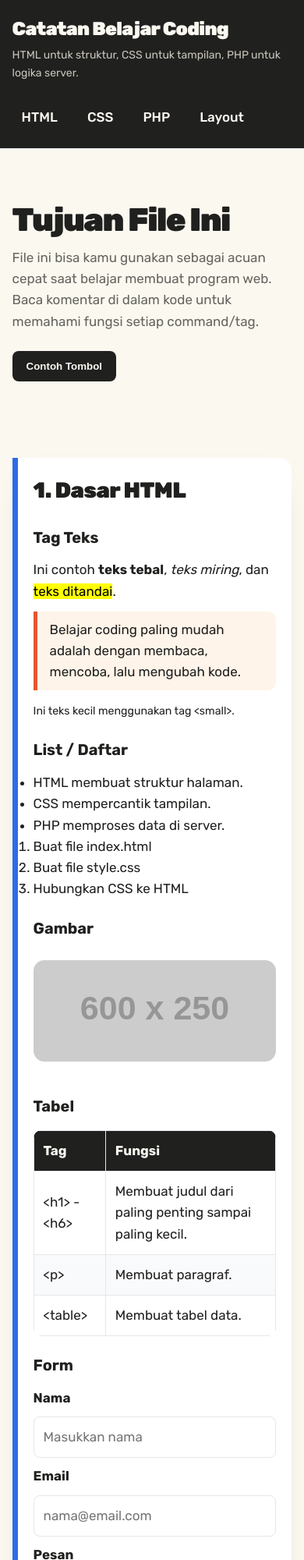
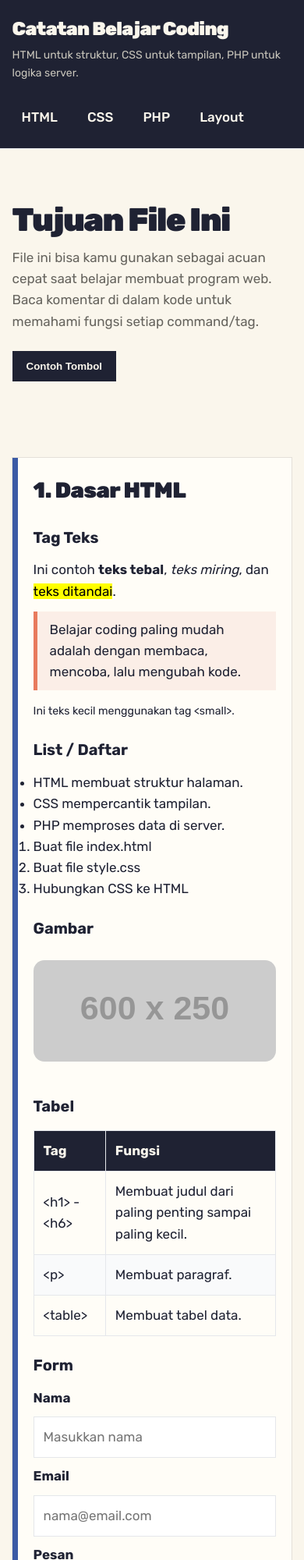
Before and after one commit to Jauzaaaaaaaaaaaaaaa/buku-saku-web, a plain HTML site: page index.html in a window 390 px wide. Shown: the top 2000 px of the page at 78% size. Drawn offline with Linux system fonts and the light colour scheme; placeholder pictures from the web are drawn by us.

Commit message:
Perbarui ke versi terbaru dari portofolio

```diff
--- a/atelier/theme.css
+++ b/atelier/theme.css
@@ -1,38 +1,38 @@
-/* MATERI WEB: buku saku. Kertas terang, pembatas warna per bahasa, sudut tertekuk. */
-:root { --h: #e8552d; --c: #2d6be8; --p: #7a4fe0; --pg: #fbf8f0; --ik: #20201f; --dm: #66645e; --at-accent: #fbf8f0; --at-on-accent: #20201f; --at-deep: #20201f; --at-mono: "Fira Code", monospace; }
+/* MATERI WEB: buku saku. Pembatas warna per bahasa dari palet koral #E87A5D, biru #3B5BA5, kunyit #F3B941. */
+:root { --h: #e87a5d; --c: #3b5ba5; --p: #f3b941; --pg: #faf6ec; --ik: #1f2233; --dm: #66645e; --at-accent: #fbf8f0; --at-on-accent: #20201f; --at-deep: #20201f; --at-mono: "Fira Code", monospace; }
 html { background: var(--pg); }
 body, body.at { font-family: "Rubik", system-ui, sans-serif; background: transparent !important; color: var(--ik); }
 .at-curtain__a, .at-curtain__b { border-radius: 0; inset: 0; }
 .bs-tabs { display: flex; gap: 6px; align-items: flex-end; }
-.bs-tabs i { display: block; padding: clamp(18px, 4vw, 34px) clamp(14px, 3vw, 28px); background: var(--c); color: #fff; font: 900 clamp(1.2rem, 4vw, 2.3rem) "Rubik", sans-serif; border-radius: 12px 12px 0 0; transform: translateY(70vh); animation: bs-up .75s var(--at-out) var(--d) forwards; }
+.bs-tabs i { display: block; padding: clamp(18px, 4vw, 34px) clamp(14px, 3vw, 28px); background: var(--c); color: #fff; font: 900 clamp(1.2rem, 4vw, 2.3rem) "Rubik", sans-serif; border-radius: 4px 4px 0 0; transform: translateY(70vh); animation: bs-up .75s var(--at-out) var(--d) forwards; }
 @keyframes bs-up { to { transform: none; } }
 .site-header { background: var(--ik) !important; color: var(--pg); box-shadow: none; }
 .site-header h1 { font-weight: 900; letter-spacing: -.03em; }
 .site-header p { color: #c8c5bb !important; }
-.navbar a { border-radius: 8px 8px 0 0; font-weight: 500; color: var(--pg) !important; }
+.navbar a { border-radius: 4px 4px 0 0; font-weight: 500; color: var(--pg) !important; }
 .navbar a:nth-child(3n+1):hover { background: var(--h) !important; }
 .navbar a:nth-child(3n+2):hover { background: var(--c) !important; }
-.navbar a:nth-child(3n):hover { background: var(--p) !important; }
+.navbar a:nth-child(3n):hover { background: var(--p) !important; color: var(--ik) !important; }
 .hero { background: var(--pg) !important; color: var(--ik) !important; border-radius: 0; box-shadow: none; }
 .hero h2 { font-weight: 900; font-size: clamp(2.6rem, 8vw, 6rem) !important; line-height: 1; letter-spacing: -.04em; color: var(--ik) !important; }
 .hero p { color: var(--dm) !important; }
-.btn-primary { border-radius: 8px !important; background: var(--ik) !important; color: var(--pg) !important; font-weight: 700; transition: transform .4s var(--at-out), background-color .2s; }
-.btn-primary:hover { background: var(--h) !important; transform: translateY(-2px); }
-.section-card { position: relative; border: 0 !important; border-left: 7px solid var(--c) !important; border-radius: 0 16px 16px 0 !important; background: #fff !important; box-shadow: 0 16px 34px -28px rgba(0, 0, 0, .5) !important; }
+.btn-primary { border-radius: 0 !important; background: var(--ik) !important; color: var(--pg) !important; font-weight: 700; transition: transform .4s var(--at-out), background-color .2s; }
+.btn-primary:hover { background: var(--c) !important; }
+.section-card { position: relative; border: 0 !important; border-left: 7px solid var(--c) !important; border-radius: 0 !important; background: #fffdf7 !important; box-shadow: 0 0 0 1px rgba(31, 34, 51, .1) !important; }
 .section-card:nth-of-type(3n+1) { border-left-color: var(--h) !important; }
 .section-card:nth-of-type(3n) { border-left-color: var(--p) !important; }
 .section-card h2 { font-weight: 900; letter-spacing: -.02em; color: var(--ik) !important; }
 .section-card h3 { font-weight: 700; color: var(--ik) !important; }
-blockquote { border-left-color: var(--h) !important; background: #fff4e9 !important; border-radius: 0 10px 10px 0; }
-pre { border-radius: 12px !important; background: var(--ik) !important; color: #ece9df !important; font-family: "Fira Code", monospace !important; }
+blockquote { border-left-color: var(--h) !important; background: #fbeee7 !important; border-radius: 0; }
+pre { border-radius: 0 !important; background: var(--ik) !important; color: #ece9df !important; font-family: "Fira Code", monospace !important; }
 code { font-family: "Fira Code", monospace; }
 th { background: var(--ik) !important; color: var(--pg) !important; }
-table { border-radius: 10px; overflow: hidden; }
-.info-card { border: 0 !important; border-top: 5px solid var(--c) !important; border-radius: 10px !important; transition: transform .5s var(--at-out); }
+table { border-radius: 0; overflow: hidden; }
+.info-card { border: 0 !important; border-top: 5px solid var(--c) !important; border-radius: 0 !important; box-shadow: 0 0 0 1px rgba(31, 34, 51, .1) !important; transition: transform .5s var(--at-out); }
 .info-card:nth-child(3n+1) { border-top-color: var(--h) !important; }
 .info-card:nth-child(3n) { border-top-color: var(--p) !important; }
-.info-card:hover { transform: translateY(-5px) rotate(-.6deg); }
-input, textarea, select { border-radius: 8px !important; font-family: inherit; }
+.info-card:hover { transform: translateY(-4px); }
+input, textarea, select { border-radius: 0 !important; font-family: inherit; }
 .site-footer { background: var(--ik) !important; color: var(--pg) !important; }
 
 .navbar a { background: transparent !important; box-shadow: none !important; }
```
